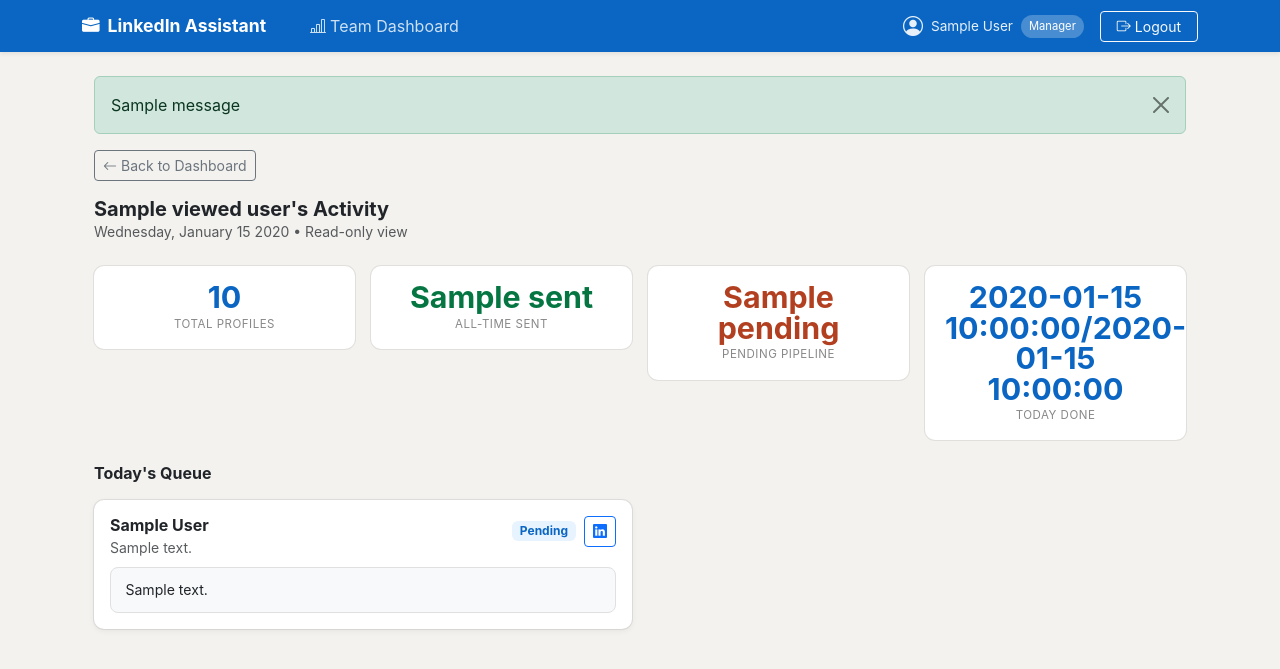
After one commit to patelchiku/linkedin-assistant, a Flask app: template templates/manager_user_detail.html in a window 1280 px wide. The commit adds this page. Shown: the top 669 px of the page. Run offline with Flask 3, Linux system fonts and the light colour scheme; the visitor is signed in with stand-in values (Sample User, id 1); the template is opened without the code that fills it: most values are stand-ins (such as "Sample title", 1, 10 or a date in 2020); one stand-in notice (Sample message) is shown.

Commit message:
Add multi-user auth and manager dashboard
- Users table with 4 seeded accounts (Palak, Piyush, Aaryan as salesperson; Chirag as manager)
- Session-based login/logout with role-based routing
- All DB operations now scoped by user_id
- Manager dashboard: team stats table, 7-day Chart.js activity chart, per-user detail view
- New templates: login, manager_dashboard, manager_user_detail
- Updated base.html: role-based nav, logged-in user display, logout button

Co-Authored-By: Claude Sonnet 4.6 <noreply@anthropic.com>

```diff
--- a/app.py
+++ b/app.py
@@ -1,17 +1,20 @@
 import io
 import csv
 from datetime import datetime
+from functools import wraps
 
 import pandas as pd
 from flask import (Flask, render_template, request, redirect,
-                   url_for, flash, Response)
+                   url_for, flash, Response, session)
 
-from database import (init_db, build_todays_queue, get_todays_queue,
-                      mark_queue_done, add_profile, bulk_add_profiles,
-                      get_all_profiles, delete_profile, add_notification,
-                      get_pending_notifications, mark_notification_done,
-                      delete_notification, update_notification_message,
-                      get_stats)
+from database import (
+    init_db, build_todays_queue, get_todays_queue, mark_queue_done,
+    add_profile, bulk_add_profiles, get_all_profiles, delete_profile,
+    add_notification, get_pending_notifications, mark_notification_done,
+    delete_notification, update_notification_message, get_stats,
+    verify_login, get_user_by_id,
+    get_team_today_stats, get_team_week_chart_data,
+)
 from templates import generate_event_message
 
 app = Flask(__name__)
@@ -21,15 +24,81 @@ with app.app_context():
     init_db()
 
 
+# ── Auth guards ───────────────────────────────────────────────────────────────
+
+PUBLIC_ENDPOINTS = {'login', 'static'}
+
+
+@app.before_request
+def require_login():
+    if request.endpoint in PUBLIC_ENDPOINTS:
+        return
+    if 'user_id' not in session:
+        return redirect(url_for('login'))
+
+
+def manager_only(f):
+    @wraps(f)
+    def decorated(*args, **kwargs):
+        if session.get('role') != 'manager':
+            flash('Access denied.', 'danger')
+            return redirect(url_for('today'))
+        return f(*args, **kwargs)
+    return decorated
+
+
+def salesperson_only(f):
+    @wraps(f)
+    def decorated(*args, **kwargs):
+        if session.get('role') != 'salesperson':
+            return redirect(url_for('manager_dashboard'))
+        return f(*args, **kwargs)
+    return decorated
+
+
+# ── Auth routes ───────────────────────────────────────────────────────────────
+
+@app.route('/login', methods=['GET', 'POST'])
+def login():
+    if 'user_id' in session:
+        dest = 'today' if session['role'] == 'salesperson' else 'manager_dashboard'
+        return redirect(url_for(dest))
+
+    if request.method == 'POST':
+        user = verify_login(request.form['username'].strip().lower(), request.form['password'])
+        if user:
+            session.clear()
+            session['user_id'] = user['id']
+            session['username'] = user['username']
+            session['name'] = user['name']
+            session['role'] = user['role']
+            dest = 'today' if user['role'] == 'salesperson' else 'manager_dashboard'
+            return redirect(url_for(dest))
+        flash('Invalid username or password.', 'danger')
+
+    return render_template('login.html')
+
+
+@app.route('/logout', methods=['POST'])
+def logout():
+    session.clear()
+    return redirect(url_for('login'))
+
+
+# ── Salesperson routes ────────────────────────────────────────────────────────
+
 @app.route('/')
+@salesperson_only
 def today():
-    build_todays_queue(15)
-    queue = get_todays_queue()
-    stats = get_stats()
+    uid = session['user_id']
+    build_todays_queue(uid, 15)
+    queue = get_todays_queue(uid)
+    stats = get_stats(uid)
     return render_template('today.html', queue=queue, stats=stats, now=datetime.now())
 
 
 @app.route('/mark-sent', methods=['POST'])
+@salesperson_only
 def mark_sent():
     mark_queue_done(int(request.form['queue_id']), int(request.form['profile_id']))
     flash('Marked as sent!', 'success')
@@ -37,29 +106,33 @@ def mark_sent():
 
 
 @app.route('/add-profiles')
+@salesperson_only
 def add_profiles():
     return render_template('add_profiles.html')
 
 
 @app.route('/add-profile', methods=['POST'])
+@salesperson_only
 def add_profile_route():
     ok, msg = add_profile(
+        session['user_id'],
         request.form['first_name'],
         request.form['last_name'],
         request.form['linkedin_url'],
-        request.form.get('note', '')
+        request.form.get('note', ''),
     )
     flash(msg, 'success' if ok else 'danger')
     return redirect(url_for('add_profiles'))
 
 
 @app.route('/bulk-upload', methods=['POST'])
+@salesperson_only
 def bulk_upload():
     file = request.files.get('csv_file')
     if file and file.filename:
         df = pd.read_csv(file)
         df.columns = [c.lower().strip() for c in df.columns]
-        added, skipped = bulk_add_profiles(df.to_dict('records'))
+        added, skipped = bulk_add_profiles(session['user_id'], df.to_dict('records'))
         flash(f'Added {added} profiles. Skipped {skipped} duplicates.', 'success')
     return redirect(url_for('add_profiles'))
 
@@ -77,11 +150,13 @@ def download_sample():
 
 
 @app.route('/all-profiles')
+@salesperson_only
 def all_profiles():
-    return render_template('all_profiles.html', profiles=get_all_profiles())
+    return render_template('all_profiles.html', profiles=get_all_profiles(session['user_id']))
 
 
 @app.route('/delete-profile', methods=['POST'])
+@salesperson_only
 def delete_profile_route():
     delete_profile(int(request.form['profile_id']))
     flash('Profile deleted.', 'success')
@@ -89,23 +164,28 @@ def delete_profile_route():
 
 
 @app.route('/notifications')
+@salesperson_only
 def notifications():
-    return render_template('notifications.html', notifications=get_pending_notifications())
+    return render_template('notifications.html',
+                           notifications=get_pending_notifications(session['user_id']))
 
 
 @app.route('/add-notification', methods=['POST'])
+@salesperson_only
 def add_notification_route():
     add_notification(
+        session['user_id'],
         request.form['first_name'],
         request.form['last_name'],
         request.form['event_type'],
-        request.form.get('linkedin_url', '')
+        request.form.get('linkedin_url', ''),
     )
     flash('Notification drafted!', 'success')
     return redirect(url_for('notifications'))
 
 
 @app.route('/regenerate-message', methods=['POST'])
+@salesperson_only
 def regenerate_message():
     new_msg = generate_event_message(request.form['first_name'], request.form['event_type'])
     update_notification_message(int(request.form['notif_id']), new_msg)
@@ -113,6 +193,7 @@ def regenerate_message():
 
 
 @app.route('/mark-notification-done', methods=['POST'])
+@salesperson_only
 def mark_notification_done_route():
     mark_notification_done(int(request.form['notif_id']))
     flash('Marked as done.', 'success')
@@ -120,10 +201,40 @@ def mark_notification_done_route():
 
 
 @app.route('/delete-notification', methods=['POST'])
+@salesperson_only
 def delete_notification_route():
     delete_notification(int(request.form['notif_id']))
     return redirect(url_for('notifications'))
 
 
+# ── Manager routes ────────────────────────────────────────────────────────────
+
+@app.route('/dashboard')
+@manager_only
+def manager_dashboard():
+    team_stats = get_team_today_stats()
+    chart_data = get_team_week_chart_data(7)
+    return render_template('manager_dashboard.html',
+                           team_stats=team_stats,
+                           chart_data=chart_data,
+                           now=datetime.now())
+
+
+@app.route('/dashboard/user/<int:uid>')
+@manager_only
+def manager_user_detail(uid):
+    user = get_user_by_id(uid)
+    if not user or user['role'] != 'salesperson':
+        flash('User not found.', 'danger')
+        return redirect(url_for('manager_dashboard'))
+    queue = get_todays_queue(uid)
+    stats = get_stats(uid)
+    return render_template('manager_user_detail.html',
+                           viewed_user=user,
+                           queue=queue,
+                           stats=stats,
+                           now=datetime.now())
+
+
 if __name__ == '__main__':
     app.run(host='0.0.0.0', port=5000)
--- a/templates/base.html
+++ b/templates/base.html
@@ -12,6 +12,7 @@
     .navbar-brand { font-weight: 700; font-size: 1.1rem; color: #fff !important; }
     .nav-link { color: rgba(255,255,255,.8) !important; border-radius: 6px; padding: .35rem .75rem !important; }
     .nav-link:hover, .nav-link.active { color: #fff !important; background: rgba(255,255,255,.18); }
+    .nav-user { color: rgba(255,255,255,.9); font-size: .85rem; display: flex; align-items: center; gap: .5rem; }
     .card { border: none; border-radius: 10px; box-shadow: 0 0 0 1px rgba(0,0,0,.08), 0 2px 6px rgba(0,0,0,.06); }
     .stat-card { background: #fff; border-radius: 10px; padding: 1rem 1.25rem; text-align: center; box-shadow: 0 0 0 1px rgba(0,0,0,.08); }
     .stat-val { font-size: 1.9rem; font-weight: 700; color: #0a66c2; line-height: 1; }
@@ -22,13 +23,14 @@
     .badge-pending { background: #e7f3ff; color: #0a66c2; }
     .badge-sent { background: #e6f4ea; color: #1a7340; }
     .badge-event { background: #fff0e6; color: #b24020; }
+    .badge-manager { background: rgba(255,255,255,.25); color: #fff; font-size: .7rem; padding: .2rem .5rem; border-radius: 20px; }
   </style>
 </head>
 <body>
 
 <nav class="navbar navbar-expand-lg sticky-top shadow-sm">
   <div class="container-xl">
-    <a class="navbar-brand" href="{{ url_for('today') }}">
+    <a class="navbar-brand" href="{{ url_for('manager_dashboard') if session.get('role') == 'manager' else url_for('today') }}">
       <i class="bi bi-briefcase-fill me-2"></i>LinkedIn Assistant
     </a>
     <button class="navbar-toggler border-0" type="button" data-bs-toggle="collapse" data-bs-target="#nav">
@@ -36,6 +38,7 @@
     </button>
     <div class="collapse navbar-collapse" id="nav">
       <ul class="navbar-nav ms-3 gap-1">
+        {% if session.get('role') == 'salesperson' %}
         <li class="nav-item">
           <a class="nav-link {% if request.endpoint=='today' %}active{% endif %}" href="{{ url_for('today') }}">
             <i class="bi bi-check2-square me-1"></i>Today's Tasks
@@ -56,7 +59,29 @@
             <i class="bi bi-bell me-1"></i>Notifications
           </a>
         </li>
+        {% else %}
+        <li class="nav-item">
+          <a class="nav-link {% if request.endpoint=='manager_dashboard' %}active{% endif %}" href="{{ url_for('manager_dashboard') }}">
+            <i class="bi bi-bar-chart-line me-1"></i>Team Dashboard
+          </a>
+        </li>
+        {% endif %}
       </ul>
+
+      <div class="ms-auto d-flex align-items-center gap-3 mt-2 mt-lg-0">
+        <div class="nav-user">
+          <i class="bi bi-person-circle fs-5"></i>
+          <span>{{ session.get('name', '') }}</span>
+          {% if session.get('role') == 'manager' %}
+          <span class="badge-manager">Manager</span>
+          {% endif %}
+        </div>
+        <form method="post" action="{{ url_for('logout') }}" class="mb-0">
+          <button type="submit" class="btn btn-sm btn-outline-light px-3">
+            <i class="bi bi-box-arrow-right me-1"></i>Logout
+          </button>
+        </form>
+      </div>
     </div>
   </div>
 </nav>
@@ -88,5 +113,6 @@ function copyMsg(text, btn) {
   });
 }
 </script>
+{% block scripts %}{% endblock %}
 </body>
 </html>
--- /dev/null
+++ b/templates/manager_user_detail.html
@@ -0,0 +1,89 @@
+{% extends "base.html" %}
+{% block content %}
+
+<div class="mb-4">
+  <a href="{{ url_for('manager_dashboard') }}" class="btn btn-outline-secondary btn-sm mb-3">
+    <i class="bi bi-arrow-left me-1"></i>Back to Dashboard
+  </a>
+  <h5 class="fw-bold mb-0">{{ viewed_user.name }}'s Activity</h5>
+  <p class="text-muted small mb-0">{{ now.strftime('%A, %B %-d %Y') }} &bull; Read-only view</p>
+</div>
+
+{# ── Stats ── #}
+<div class="row g-3 mb-4">
+  <div class="col-6 col-md-3">
+    <div class="stat-card">
+      <div class="stat-val">{{ stats.total }}</div>
+      <div class="stat-lbl">Total Profiles</div>
+    </div>
+  </div>
+  <div class="col-6 col-md-3">
+    <div class="stat-card">
+      <div class="stat-val" style="color:#057642">{{ stats.sent }}</div>
+      <div class="stat-lbl">All-Time Sent</div>
+    </div>
+  </div>
+  <div class="col-6 col-md-3">
+    <div class="stat-card">
+      <div class="stat-val" style="color:#b24020">{{ stats.pending }}</div>
+      <div class="stat-lbl">Pending Pipeline</div>
+    </div>
+  </div>
+  <div class="col-6 col-md-3">
+    <div class="stat-card">
+      <div class="stat-val">{{ stats.today_done }}/{{ stats.today_total }}</div>
+      <div class="stat-lbl">Today Done</div>
+    </div>
+  </div>
+</div>
+
+{% if stats.today_total > 0 %}
+<div class="mb-4">
+  <div class="progress" style="height:7px; border-radius:4px;">
+    <div class="progress-bar" style="width:{{ (stats.today_done / stats.today_total * 100)|int }}%; background:#0a66c2;"></div>
+  </div>
+  <small class="text-muted">{{ stats.today_done }} of {{ stats.today_total }} sent today</small>
+</div>
+{% endif %}
+
+{# ── Today's queue ── #}
+<h6 class="fw-bold mb-3">Today's Queue</h6>
+
+{% if not queue %}
+<div class="card p-4 text-center text-muted">
+  <i class="bi bi-inbox fs-2 mb-2 d-block"></i>
+  <p class="mb-0">No profiles queued for today.</p>
+</div>
+{% else %}
+<div class="row g-3">
+  {% for item in queue %}
+  <div class="col-12 col-lg-6">
+    <div class="card p-3 h-100 {% if item.done %}opacity-75{% endif %}">
+      <div class="d-flex justify-content-between align-items-start mb-2">
+        <div>
+          <h6 class="fw-bold mb-0">{{ item.first_name }} {{ item.last_name }}</h6>
+          {% if item.note %}<small class="text-muted">{{ item.note }}</small>{% endif %}
+        </div>
+        <div class="d-flex align-items-center gap-2">
+          {% if item.done %}
+          <span class="badge badge-sent d-flex align-items-center px-2">
+            <i class="bi bi-check2-circle me-1"></i>Sent
+          </span>
+          {% else %}
+          <span class="badge badge-pending d-flex align-items-center px-2">Pending</span>
+          {% endif %}
+          {% if item.linkedin_url %}
+          <a href="{{ item.linkedin_url }}" target="_blank" class="btn btn-outline-primary btn-sm">
+            <i class="bi bi-linkedin"></i>
+          </a>
+          {% endif %}
+        </div>
+      </div>
+      <div class="msg-box">{{ item.message }}</div>
+    </div>
+  </div>
+  {% endfor %}
+</div>
+{% endif %}
+
+{% endblock %}
```
Also changed, not shown: database.py (+209 -43 lines), templates/login.html (added, +73 -0 lines), templates/manager_dashboard.html (added, +141 -0 lines).
